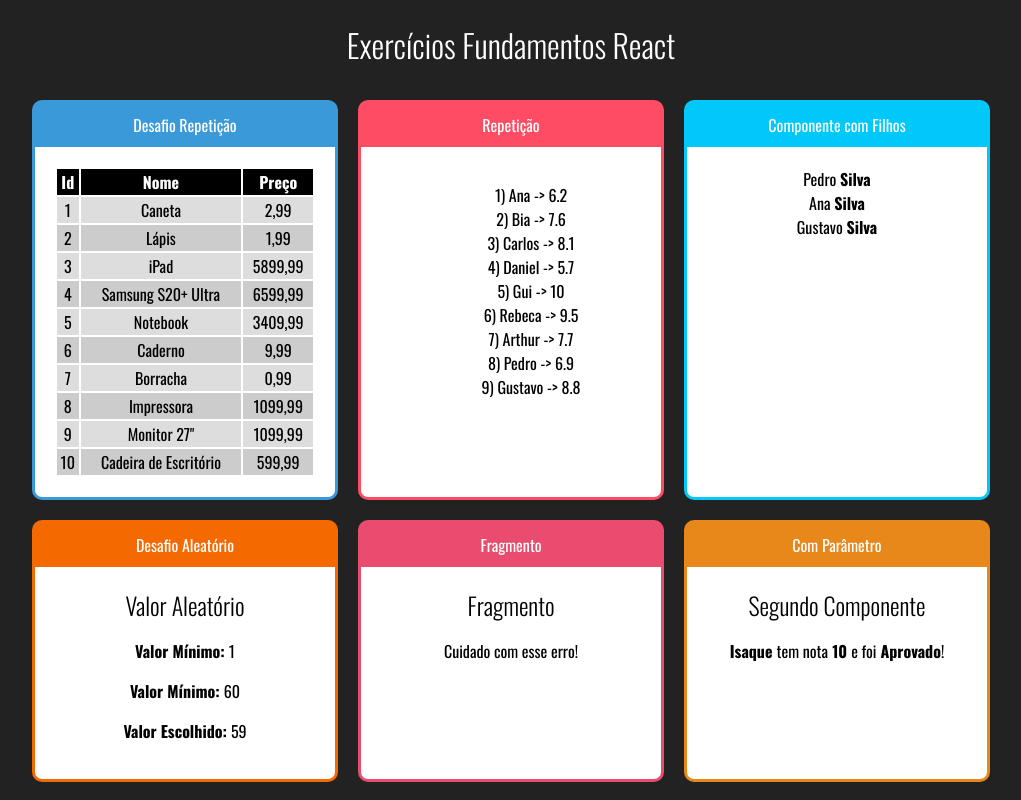
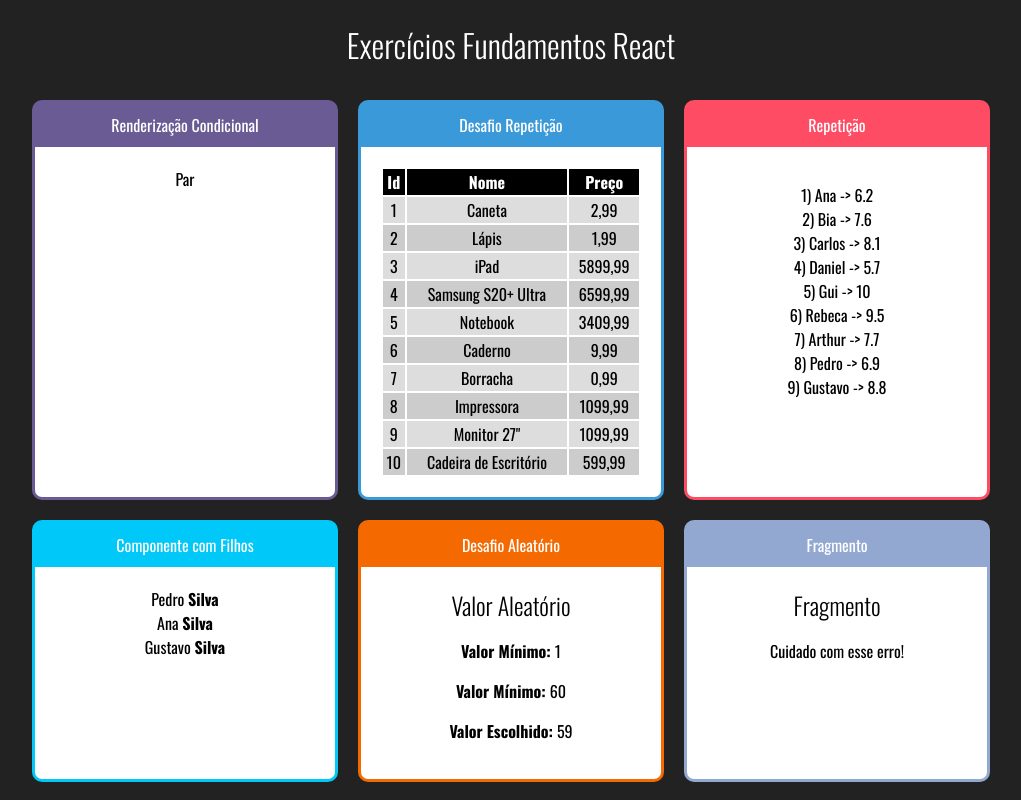
Before and after one commit to Isaque96/react-fundamentals, a React (Create React App) app: page / in a window 1280 px wide. Shown: the top 800 px of the page, without its empty margins (129-1150 px from the left). Built offline with nearby package versions, Linux system fonts and the light colour scheme.

Commit message:
Some commits for my studies

```diff
--- a/src/App.jsx
+++ b/src/App.jsx
@@ -1,6 +1,7 @@
 import React from "react";
 import "./App.css";
 
+import EvenOrOdd from "./components/conditional/EvenOrOdd";
 import TableProducts from "./components/repetition/TableProducts";
 import StudentsList from "./components/repetition/StudentsList";
 import Family from "./components/basics/Family";
@@ -16,6 +17,9 @@ export default function App(_) {
     <div className="App">
       <h1>Exercícios Fundamentos React</h1>
       <div className="Cards">
+        <Card titulo="Renderização Condicional" color="#6B5B95">
+          <EvenOrOdd numero={20} />
+        </Card>
         <Card titulo="Desafio Repetição" color="#3A9AD9">
           <TableProducts />
         </Card>
@@ -32,7 +36,7 @@ export default function App(_) {
         <Card titulo="Desafio Aleatório" color="#F46900">
           <Random min={1} max={60} />
         </Card>
-        <Card titulo="Fragmento" color="#E94C6F">
+        <Card titulo="Fragmento" color="#92A8D1">
           <Fragment />
         </Card>
         <Card titulo="Com Parâmetro" color="#E8871A">
--- /dev/null
+++ b/src/components/conditional/EvenOrOdd.jsx
@@ -0,0 +1,7 @@
+import React from "react";
+
+export default function EvenOrOdd(props) {
+  const isPar = props.numero % 2 === 0;
+
+  return <div>{isPar ? <span>Par</span> : <span>Ímpar</span>}</div>;
+}
--- a/src/components/repetition/StudentsList.jsx
+++ b/src/components/repetition/StudentsList.jsx
@@ -11,8 +11,8 @@ export default function StudentsList(props) {
   });
 
   return (
-    <div>
-      <ul style={{ listStyle: "none" }}>{studentsJsx}</ul>
+    <div style={{ width: "100%" }}>
+      <ul style={{ listStyle: "none", padding: "0" }}>{studentsJsx}</ul>
     </div>
   );
 }
--- a/src/components/repetition/TableProducts.jsx
+++ b/src/components/repetition/TableProducts.jsx
@@ -2,7 +2,7 @@ import React from "react";
 import "./TableProducts.css";
 import products from "../../components/data/products";
 
-export default function TableProducts(props) {
+export default function TableProducts() {
   function getLinhas() {
     return products.map((prod, i) => {
       return (
```
